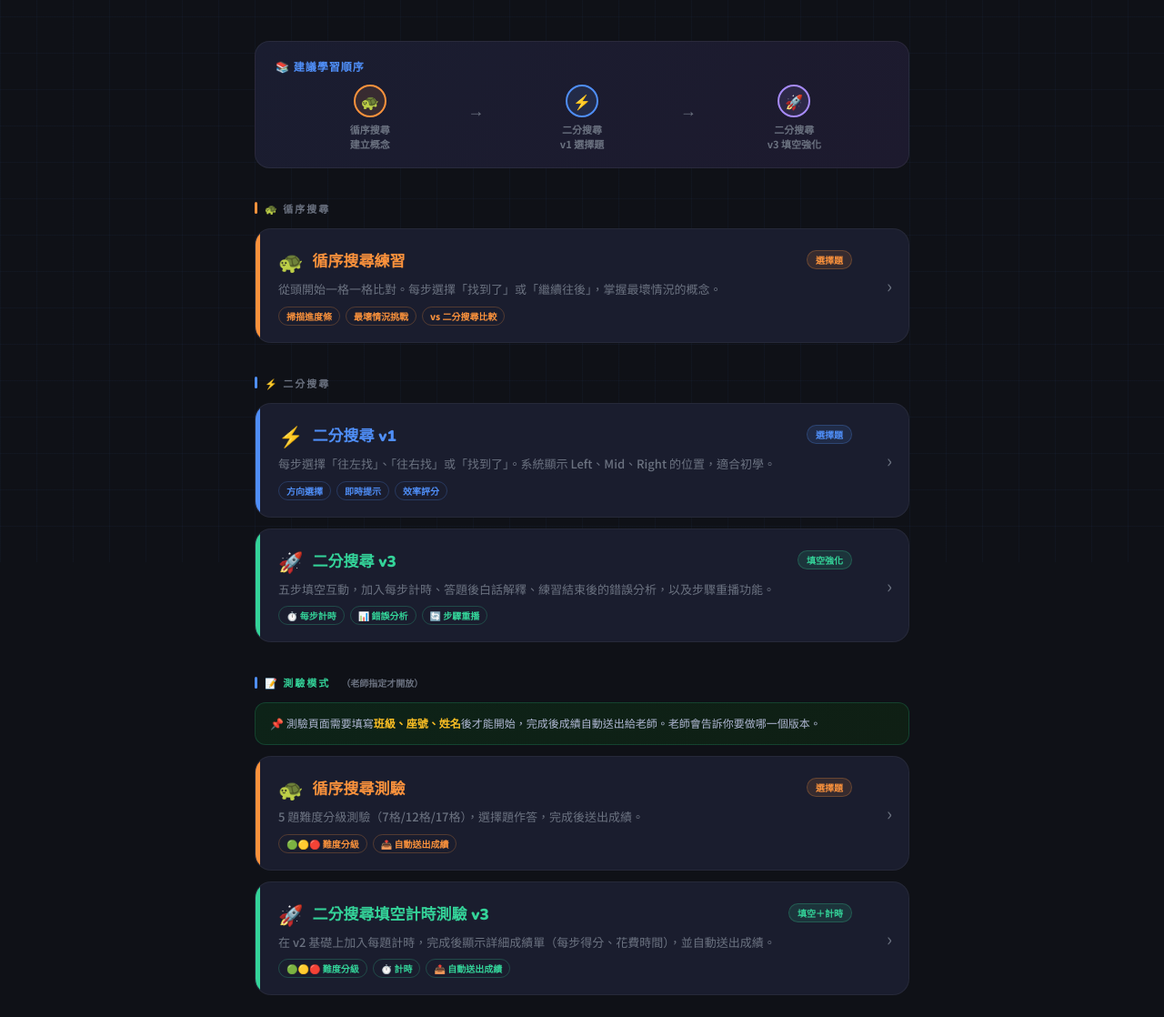
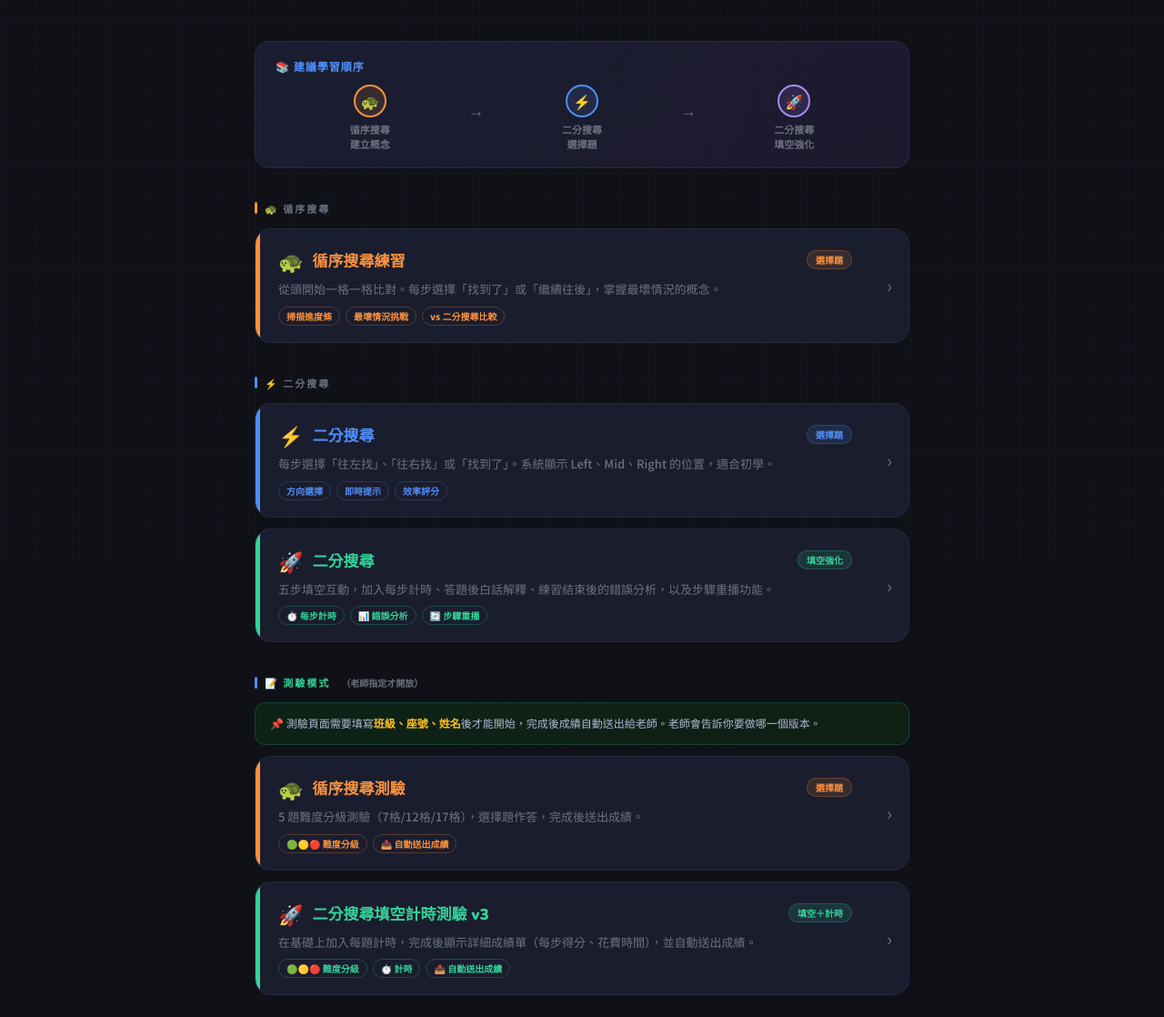
Before and after one commit to fujay-ko/search-algorithm-practice, a plain HTML site: page index.html in a window 1280 px wide. Shown: the part 182-1300 px from the top of the page at 91% size. Drawn offline with nearby package versions, Linux system fonts and the light colour scheme.

Commit message:
Update index.html

```diff
--- a/index.html
+++ b/index.html
@@ -104,12 +104,12 @@ h1{font-family:'Nunito',sans-serif;font-size:clamp(28px,6vw,46px);font-weight:90
       <div class="guide-arrow">→</div>
       <div class="guide-step gs2">
         <div class="guide-step-circle">⚡</div>
-        <div class="guide-step-label">二分搜尋<br>v1 選擇題</div>
+        <div class="guide-step-label">二分搜尋<br>選擇題</div>
       </div>
       <div class="guide-arrow">→</div>
       <div class="guide-step gs3">
         <div class="guide-step-circle">🚀</div>
-        <div class="guide-step-label">二分搜尋<br>v3 填空強化</div>
+        <div class="guide-step-label">二分搜尋<br>填空強化</div>
       </div>
     </div>
   </div>
@@ -148,7 +148,7 @@ h1{font-family:'Nunito',sans-serif;font-size:clamp(28px,6vw,46px);font-weight:90
         <div class="card-body">
           <div class="card-top">
             <div class="card-icon">⚡</div>
-            <div class="card-title">二分搜尋 v1</div>
+            <div class="card-title">二分搜尋</div>
             <div class="card-badge">選擇題</div>
           </div>
           <div class="card-desc">每步選擇「往左找」、「往右找」或「找到了」。系統顯示 Left、Mid、Right 的位置，適合初學。</div>
@@ -166,7 +166,7 @@ h1{font-family:'Nunito',sans-serif;font-size:clamp(28px,6vw,46px);font-weight:90
         <div class="card-body">
           <div class="card-top">
             <div class="card-icon">🚀</div>
-            <div class="card-title">二分搜尋 v3</div>
+            <div class="card-title">二分搜尋</div>
             <div class="card-badge">填空強化</div>
           </div>
           <div class="card-desc">五步填空互動，加入每步計時、答題後白話解釋、練習結束後的錯誤分析，以及步驟重播功能。</div>
@@ -218,7 +218,7 @@ h1{font-family:'Nunito',sans-serif;font-size:clamp(28px,6vw,46px);font-weight:90
             <div class="card-title" style="color:var(--green);">二分搜尋填空計時測驗 v3</div>
             <div class="card-badge" style="background:#34d39920;color:var(--green);border:1px solid #34d39940;">填空＋計時</div>
           </div>
-          <div class="card-desc">在 v2 基礎上加入每題計時，完成後顯示詳細成績單（每步得分、花費時間），並自動送出成績。</div>
+          <div class="card-desc">在基礎上加入每題計時，完成後顯示詳細成績單（每步得分、花費時間），並自動送出成績。</div>
           <div class="card-tags">
             <span class="tag" style="color:var(--green);border-color:#34d39940;">🟢🟡🔴 難度分級</span>
             <span class="tag" style="color:var(--green);border-color:#34d39940;">⏱️ 計時</span>
```
